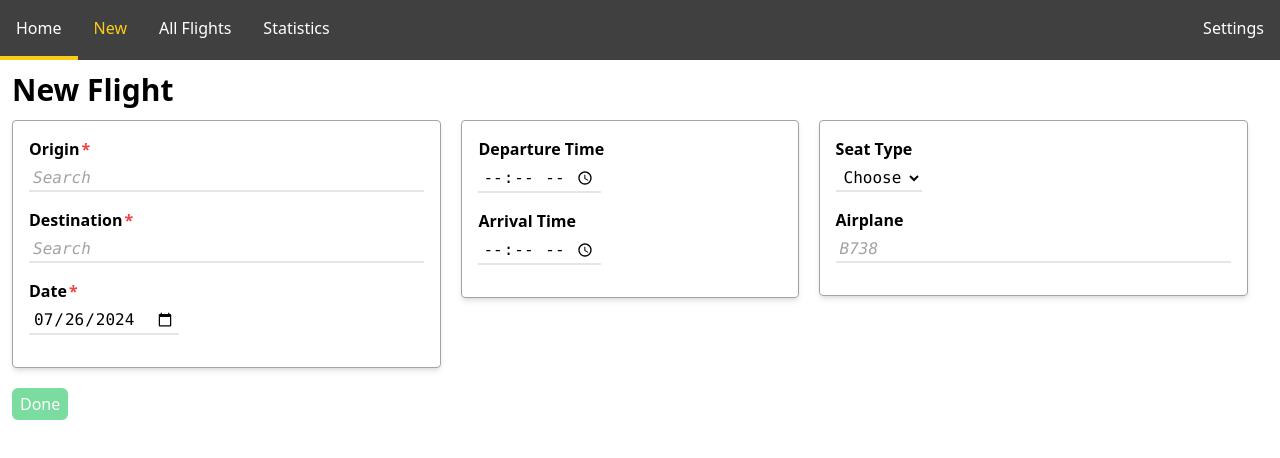
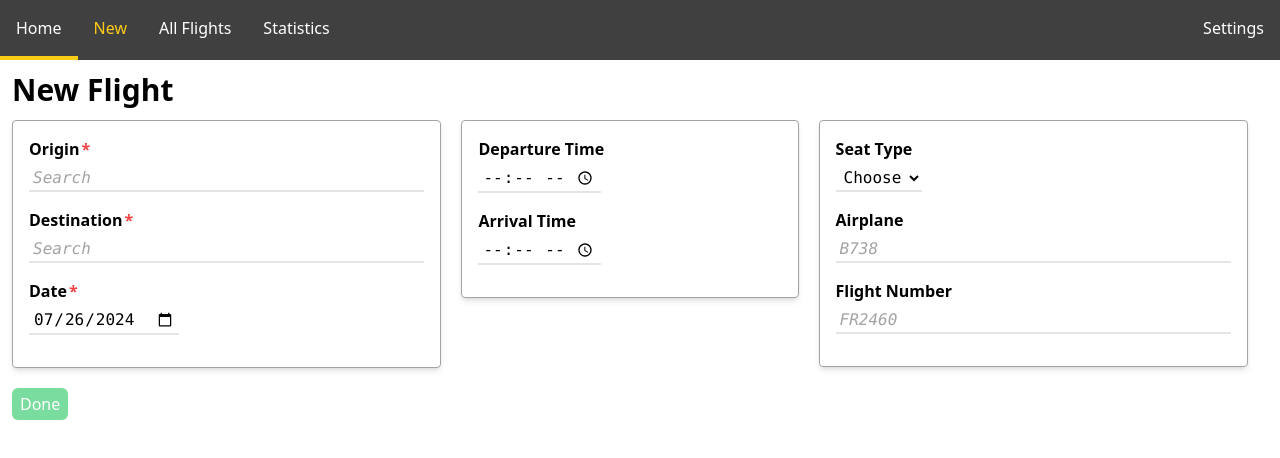
Before and after one commit to RobertDWhite/jetlog, a React (Vite) app: page /new in a window 1280 px wide. Shown: the top 458 px of the page. Built offline with nearby package versions, Linux system fonts and the light colour scheme.

Commit message:
Initial frontend support for new flightNumber field

```diff
--- a/client/components/FlightsTable.tsx
+++ b/client/components/FlightsTable.tsx
@@ -63,6 +63,7 @@ export default function FlightsTable({ filters }) {
                 <TableHeading text="Distance"/>
                 <TableHeading text="Seat"/>
                 <TableHeading text="Airplane"/>
+                <TableHeading text="Flight Number"/>
             </tr>
             { flights.map((flight: Flight) => (
             <tr className="cursor-pointer even:bg-gray-100 hover:bg-gray-200 duration-75"
@@ -76,6 +77,7 @@ export default function FlightsTable({ filters }) {
                 <TableCell text={flight.distance ? flight.distance.toLocaleString() + (metricUnits === "false" ? " mi" : " km") : "N/A"}/>
                 <TableCell text={flight.seat || "N/A"}/>
                 <TableCell text={flight.airplane || "N/A"}/>
+                <TableCell text={flight.flightNumber || "N/A"}/>
             </tr>
             ))}
         </table>
--- a/client/components/SingleFlight.tsx
+++ b/client/components/SingleFlight.tsx
@@ -17,6 +17,8 @@ interface FlightPatchOptions {
     duration?: number;
     distance?: number;
     airplane?: string;
+    flight_number?: string;
+    notes?: string;
 }
 export default function SingleFlight({ flightID }) {
     const [flight, setFlight] = useState<Flight|null>(null);
@@ -124,11 +126,13 @@ export default function SingleFlight({ flightID }) {
                             { text: "Window", value: "window" }
                         ]} /></p>
                         <p>Airplane: <Input type="text" onChange={(e) => updateFlightPatch("airplane", e.target.value)} /></p>
+                        <p>Flight Number: <Input type="text" onChange={(e) => updateFlightPatch("flightNumber", e.target.value)} /></p>
                     </>
                     :
                     <>
                         <p>Seat: <span>{flight.seat || "N/A"}</span></p>
                         <p>Airplane: <span>{flight.airplane || "N/A"}</span></p>
+                        <p>Flight Number: <span>{flight.flightNumber || "N/A"}</span></p>
                     </>}
                 </div>
             </div>
--- a/client/models.ts
+++ b/client/models.ts
@@ -9,6 +9,8 @@ export class Flight {
     duration: number;
     distance: number;
     airplane: string;
+    flightNumber: string;
+    notes: string;
 }
 
 export class Airport {
--- a/client/pages/New.tsx
+++ b/client/pages/New.tsx
@@ -111,6 +111,13 @@ function FlightDetails() {
                            value={flight.airplane}
                            placeholder="B738"
                            onChange={handleChange} />
+                    <br />
+                    <Label text="Flight Number"/>
+                    <Input type="text"
+                           name="flightNumber"
+                           value={flight.flightNumber}
+                           placeholder="FR2460"
+                           onChange={handleChange} />
                 </div>
 
             </div>
```
